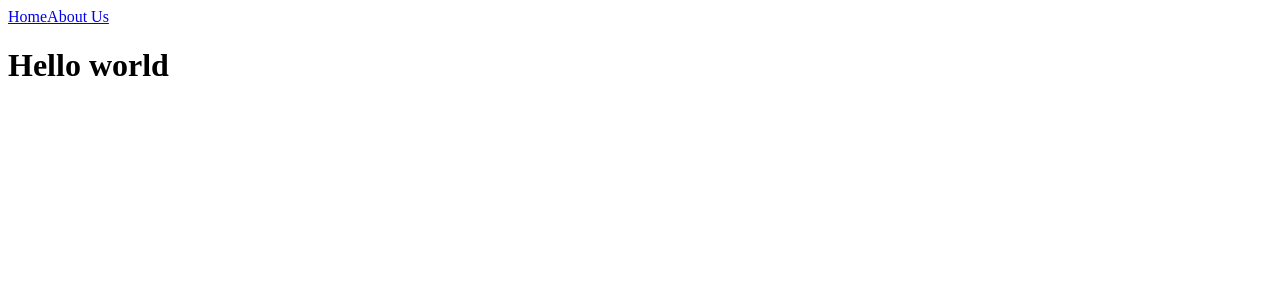
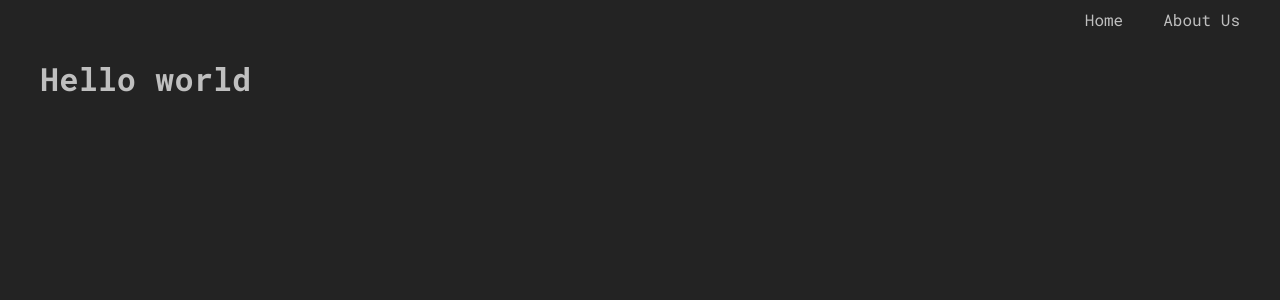
Before and after one commit to Ilichhh/rs-react, a React (Vite) app: page / in a window 1280 px wide. Shown: the top 300 px of the page. Built offline with nearby package versions, Linux system fonts and the light colour scheme.

Commit message:
feat: add sass and basic styles

```diff
--- a/package.json
+++ b/package.json
@@ -38,6 +38,7 @@
     "jsdom": "^21.1.1",
     "lint-staged": "^12.5.0",
     "prettier": "^2.6.2",
+    "sass": "^1.59.3",
     "typescript": "^4.9.3",
     "vite": "^4.1.0",
     "vite-plugin-eslint": "^1.8.1",
--- /dev/null
+++ b/src/App.scss
@@ -0,0 +1,20 @@
+@import './styles/variables';
+
+.header {
+  display: flex;
+  justify-content: flex-end;
+  align-items: center;
+  gap: 40px;
+  height: 40px;
+
+  &__link {
+    text-decoration: none;
+    color: $main-color;
+
+    transition: .3s all;
+
+    &:hover {
+      color: $accent-color;
+    }
+  }
+}
--- a/src/App.tsx
+++ b/src/App.tsx
@@ -4,20 +4,25 @@
 import About from './pages/About';
 import Home from './pages/Home';
 import Error from './pages/Error';
+import './App.scss';
 
 function App() {
   return (
-    <>
-      <header>
-        <Link to="/">Home</Link>
-        <Link to="/about">About Us</Link>
+    <div className="container">
+      <header className="header">
+        <Link className="header__link" to="/">
+          Home
+        </Link>
+        <Link className="header__link" to="/about">
+          About Us
+        </Link>
       </header>
       <Routes>
         <Route path="/" element={<Home />} />
         <Route path="/about" element={<About />} />
         <Route path="*" element={<Error />} />
       </Routes>
-    </>
+    </div>
   );
 }
 
--- /dev/null
+++ b/src/index.scss
@@ -0,0 +1,4 @@
+@import './styles/normalize';
+@import './styles/global';
+@import './styles/typography';
+@import './styles/variables';
--- a/src/main.tsx
+++ b/src/main.tsx
@@ -2,7 +2,7 @@
 import ReactDOM from 'react-dom/client';
 import { BrowserRouter } from 'react-router-dom';
 import App from './App';
-import './index.css';
+import './index.scss';
 
 ReactDOM.createRoot(document.getElementById('root') as HTMLElement).render(
   <React.StrictMode>
--- /dev/null
+++ b/src/styles/_global.scss
@@ -0,0 +1,13 @@
+@import './variables';
+
+html {
+  box-sizing: border-box;
+  background-color: $bg-color;
+  color: $main-color;
+}
+
+.container {
+  width: calc(100% - 40px);
+  max-width: 1200px;
+  margin: 0 auto;
+}
--- /dev/null
+++ b/src/styles/_normalize.scss
@@ -0,0 +1,349 @@
+/*! normalize.css v8.0.1 | MIT License | github.com/necolas/normalize.css */
+
+/* Document
+   ========================================================================== */
+
+/**
+ * 1. Correct the line height in all browsers.
+ * 2. Prevent adjustments of font size after orientation changes in iOS.
+ */
+
+ html {
+  line-height: 1.15; /* 1 */
+  -webkit-text-size-adjust: 100%; /* 2 */
+}
+
+/* Sections
+   ========================================================================== */
+
+/**
+ * Remove the margin in all browsers.
+ */
+
+body {
+  margin: 0;
+}
+
+/**
+ * Render the `main` element consistently in IE.
+ */
+
+main {
+  display: block;
+}
+
+/**
+ * Correct the font size and margin on `h1` elements within `section` and
+ * `article` contexts in Chrome, Firefox, and Safari.
+ */
+
+h1 {
+  font-size: 2em;
+  margin: 0.67em 0;
+}
+
+/* Grouping content
+   ========================================================================== */
+
+/**
+ * 1. Add the correct box sizing in Firefox.
+ * 2. Show the overflow in Edge and IE.
+ */
+
+hr {
+  box-sizing: content-box; /* 1 */
+  height: 0; /* 1 */
+  overflow: visible; /* 2 */
+}
+
+/**
+ * 1. Correct the inheritance and scaling of font size in all browsers.
+ * 2. Correct the odd `em` font sizing in all browsers.
+ */
+
+pre {
+  font-family: monospace, monospace; /* 1 */
+  font-size: 1em; /* 2 */
+}
+
+/* Text-level semantics
+   ========================================================================== */
+
+/**
+ * Remove the gray background on active links in IE 10.
+ */
+
+a {
+  background-color: transparent;
+}
+
+/**
+ * 1. Remove the bottom border in Chrome 57-
+ * 2. Add the correct text decoration in Chrome, Edge, IE, Opera, and Safari.
+ */
+
+abbr[title] {
+  border-bottom: none; /* 1 */
+  text-decoration: underline; /* 2 */
+  text-decoration: underline dotted; /* 2 */
+}
+
+/**
+ * Add the correct font weight in Chrome, Edge, and Safari.
+ */
+
+b,
+strong {
+  font-weight: bolder;
+}
+
+/**
+ * 1. Correct the inheritance and scaling of font size in all browsers.
+ * 2. Correct the odd `em` font sizing in all browsers.
+ */
+
+code,
+kbd,
+samp {
+  font-family: monospace, monospace; /* 1 */
+  font-size: 1em; /* 2 */
+}
+
+/**
+ * Add the correct font size in all browsers.
+ */
+
+small {
+  font-size: 80%;
+}
+
+/**
+ * Prevent `sub` and `sup` elements from affecting the line height in
+ * all browsers.
+ */
+
+sub,
+sup {
+  font-size: 75%;
+  line-height: 0;
+  position: relative;
+  vertical-align: baseline;
+}
+
+sub {
+  bottom: -0.25em;
+}
+
+sup {
+  top: -0.5em;
+}
+
+/* Embedded content
+   ========================================================================== */
+
+/**
+ * Remove the border on images inside links in IE 10.
+ */
+
+img {
+  border-style: none;
+}
+
+/* Forms
+   ========================================================================== */
+
+/**
+ * 1. Change the font styles in all browsers.
+ * 2. Remove the margin in Firefox and Safari.
+ */
+
+button,
+input,
+optgroup,
+select,
+textarea {
+  font-family: inherit; /* 1 */
+  font-size: 100%; /* 1 */
+  line-height: 1.15; /* 1 */
+  margin: 0; /* 2 */
+}
+
+/**
+ * Show the overflow in IE.
+ * 1. Show the overflow in Edge.
+ */
+
+button,
+input { /* 1 */
+  overflow: visible;
+}
+
+/**
+ * Remove the inheritance of text transform in Edge, Firefox, and IE.
+ * 1. Remove the inheritance of text transform in Firefox.
+ */
+
+button,
+select { /* 1 */
+  text-transform: none;
+}
+
+/**
+ * Correct the inability to style clickable types in iOS and Safari.
+ */
+
+button,
+[type="button"],
+[type="reset"],
+[type="submit"] {
+  -webkit-appearance: button;
+}
+
+/**
+ * Remove the inner border and padding in Firefox.
+ */
+
+button::-moz-focus-inner,
+[type="button"]::-moz-focus-inner,
+[type="reset"]::-moz-focus-inner,
+[type="submit"]::-moz-focus-inner {
+  border-style: none;
+  padding: 0;
+}
+
+/**
+ * Restore the focus styles unset by the previous rule.
+ */
+
+button:-moz-focusring,
+[type="button"]:-moz-focusring,
+[type="reset"]:-moz-focusring,
+[type="submit"]:-moz-focusring {
+  outline: 1px dotted ButtonText;
+}
+
+/**
+ * Correct the padding in Firefox.
+ */
+
+fieldset {
+  padding: 0.35em 0.75em 0.625em;
+}
+
+/**
+ * 1. Correct the text wrapping in Edge and IE.
+ * 2. Correct the color inheritance from `fieldset` elements in IE.
+ * 3. Remove the padding so developers are not caught out when they zero out
+ *    `fieldset` elements in all browsers.
+ */
+
+legend {
+  box-sizing: border-box; /* 1 */
+  color: inherit; /* 2 */
+  display: table; /* 1 */
+  max-width: 100%; /* 1 */
+  padding: 0; /* 3 */
+  white-space: normal; /* 1 */
+}
+
+/**
+ * Add the correct vertical alignment in Chrome, Firefox, and Opera.
+ */
+
+progress {
+  vertical-align: baseline;
+}
+
+/**
+ * Remove the default vertical scrollbar in IE 10+.
+ */
+
+textarea {
+  overflow: auto;
+}
+
+/**
+ * 1. Add the correct box sizing in IE 10.
+ * 2. Remove the padding in IE 10.
+ */
+
+[type="checkbox"],
+[type="radio"] {
+  box-sizing: border-box; /* 1 */
+  padding: 0; /* 2 */
+}
+
+/**
+ * Correct the cursor style of increment and decrement buttons in Chrome.
+ */
+
+[type="number"]::-webkit-inner-spin-button,
+[type="number"]::-webkit-outer-spin-button {
+  height: auto;
+}
+
+/**
+ * 1. Correct the odd appearance in Chrome and Safari.
+ * 2. Correct the outline style in Safari.
+ */
+
+[type="search"] {
+  -webkit-appearance: textfield; /* 1 */
+  outline-offset: -2px; /* 2 */
+}
+
+/**
+ * Remove the inner padding in Chrome and Safari on macOS.
+ */
+
+[type="search"]::-webkit-search-decoration {
+  -webkit-appearance: none;
+}
+
+/**
+ * 1. Correct the inability to style clickable types in iOS and Safari.
+ * 2. Change font properties to `inherit` in Safari.
+ */
+
+::-webkit-file-upload-button {
+  -webkit-appearance: button; /* 1 */
+  font: inherit; /* 2 */
+}
+
+/* Interactive
+   ========================================================================== */
+
+/*
+ * Add the correct display in Edge, IE 10+, and Firefox.
+ */
+
+details {
+  display: block;
+}
+
+/*
+ * Add the correct display in all browsers.
+ */
+
+summary {
+  display: list-item;
+}
+
+/* Misc
+   ========================================================================== */
+
+/**
+ * Add the correct display in IE 10+.
+ */
+
+template {
+  display: none;
+}
+
+/**
+ * Add the correct display in IE 10.
+ */
+
+[hidden] {
+  display: none;
+}
--- /dev/null
+++ b/src/styles/_typography.scss
@@ -0,0 +1,14 @@
+@import url('https://fonts.googleapis.com/css2?family=Roboto+Mono:wght@300;400;700&display=swap');
+
+html {
+  scroll-behavior: smooth;
+  font-family: 'Roboto Mono', monospace;
+  font-style: normal;
+  font-weight: 400;
+  font-size: 16px;
+  font-synthesis: none;
+  text-rendering: optimizeLegibility;
+  -webkit-font-smoothing: antialiased;
+  -moz-osx-font-smoothing: grayscale;
+  -webkit-text-size-adjust: 100%;
+}
--- /dev/null
+++ b/src/styles/_variables.scss
@@ -0,0 +1,3 @@
+$bg-color: #232323;
+$main-color: #bfbfbf;
+$accent-color: #6600FF;
```
Also changed, not shown: src/index.css (deleted), 1 other file (tests, documents, lock files or other folders).
